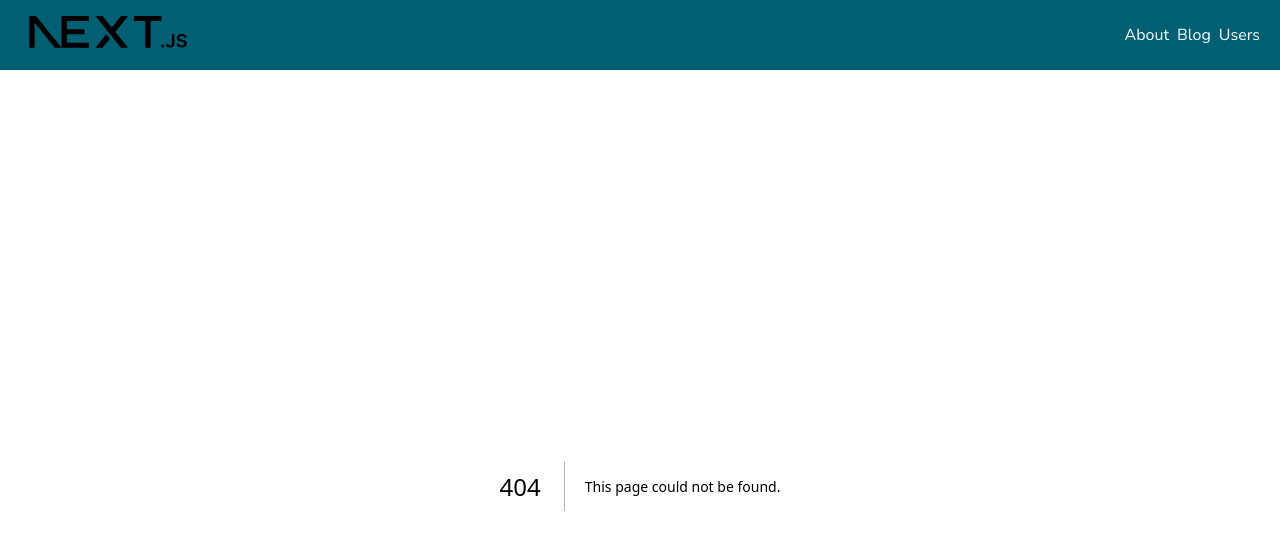
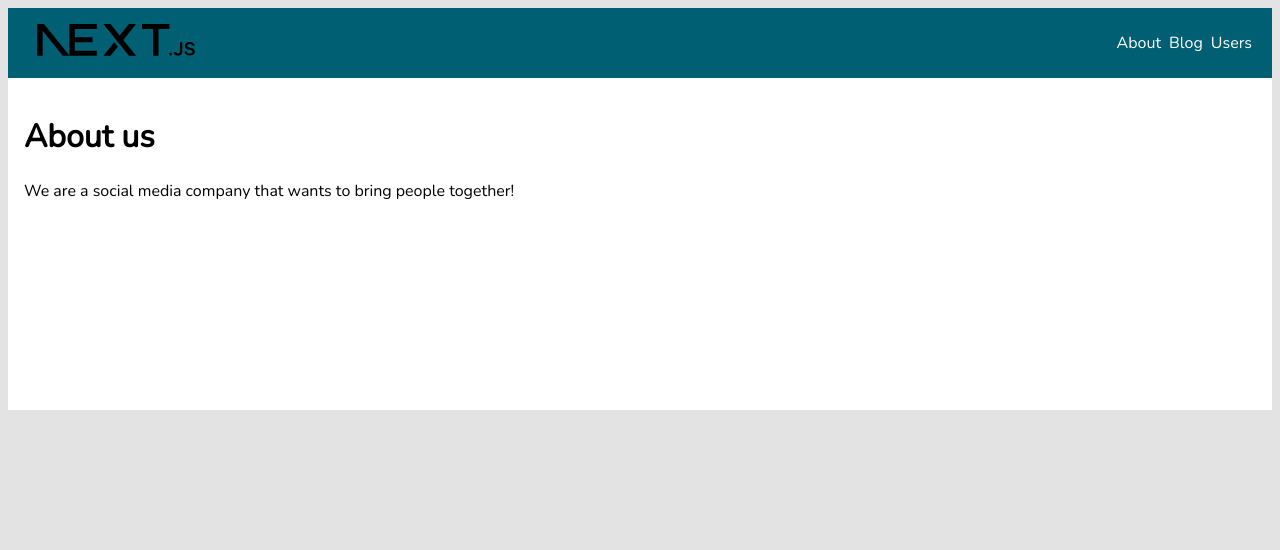
Before and after one commit to Jakub-Pinkowski/Social-Media, a Next.js app: page /about in a window 1280 px wide. Before the commit this address had no page. Shown: the top 550 px of the page. Built offline with nearby package versions, Linux system fonts and the light colour scheme.

Commit message:
Added about page

```diff
--- /dev/null
+++ b/app/about/page.tsx
@@ -0,0 +1,17 @@
+import { Metadata } from 'next'
+
+export const dynamic = 'force-static'
+
+export const metadata: Metadata = {
+    title: 'About Us',
+    description: 'About NextSpace',
+}
+
+export default function Blog() {
+    return (
+        <div>
+            <h1>About us</h1>
+            <p>We are a social media company that wants to bring people together!</p>
+        </div>
+    )
+}
```
